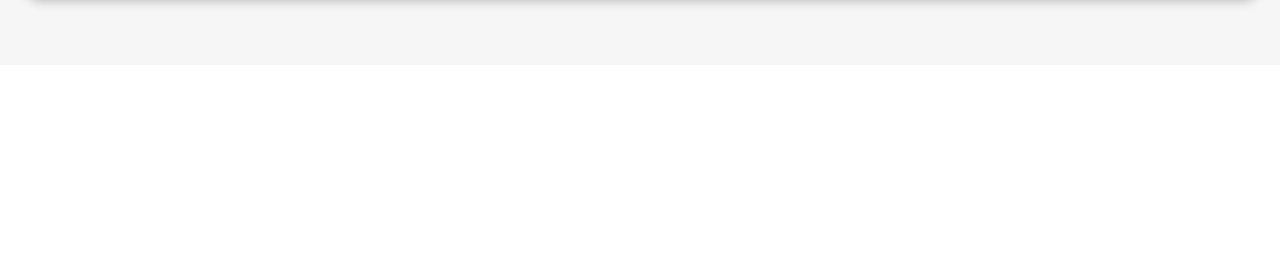
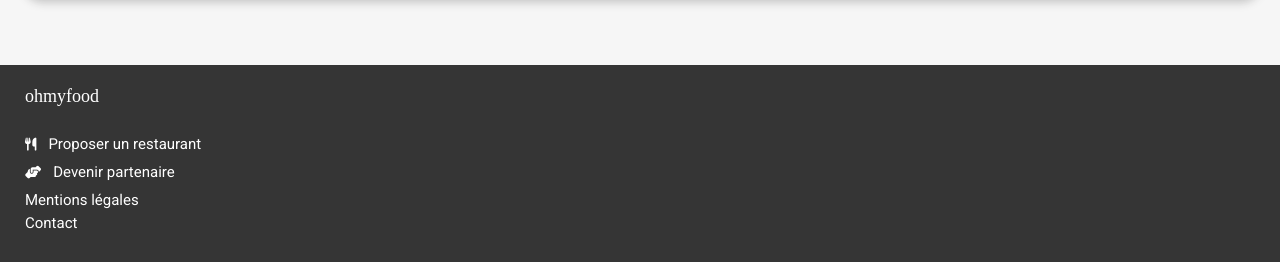
Before and after one commit to TheWizardJr/OpenClassrooms_Projet.3, a plain HTML site: page index.html in a window 1280 px wide. Shown: the part 1956-2218 px from the top of the page. Before the commit the page ends 2021 px from the top, so only its background shows below. Drawn offline with Linux system fonts and the light colour scheme; a web font is replaced by a local one.

Commit message:
add footer

```diff
--- a/css/main.scss
+++ b/css/main.scss
@@ -6,3 +6,4 @@
 @import "./scss/layout/explore";
 @import "./scss/layout/explain";
 @import "./scss/layout/restaurant";
+@import "./scss/layout/footer";
--- a/css/scss/base/_typography.scss
+++ b/css/scss/base/_typography.scss
@@ -4,6 +4,6 @@
     font-family: Roboto, serif;
 }
 
-h1{
+h1, .title_footer{
     font-family: 'Shrikhand', serif;
 }
--- /dev/null
+++ b/css/scss/layout/_footer.scss
@@ -0,0 +1,29 @@
+.footer{
+    height: 197px;
+    padding: 0 25px;
+    background-color: #353535;
+    color: #fff;
+    i{
+        color: #fff;
+        font-size: 13px;
+    }
+    p{
+        font-size: 15px;
+        margin: 5px 0 5px 0;
+    }
+}
+
+.title_footer{
+    margin: 0;
+    padding-top: 21px;
+    padding-bottom: 23px;
+    font-weight: 100;
+    font-size: 18px;
+}
+
+.logo_footer{
+    display: flex;
+    flex-direction: row;
+    align-items: center;
+    gap: 12px;
+}
--- a/index.html
+++ b/index.html
@@ -119,6 +119,17 @@
     </main>
 
     <footer>
+        <div class="footer">
+            <h3 class="title_footer">ohmyfood</h3>
+            <div>
+                <a class="logo_footer" href="#"><i class="fa-solid fa-utensils"></i><p>Proposer un restaurant</p></a>
+            </div>
+            <div>
+                <a class="logo_footer" href="#"><i class="fa-solid fa-handshake-angle"></i><p>Devenir partenaire</p></a>
+            </div>
+            <a href="#"><p>Mentions légales</p></a>
+            <a href="#"><p>Contact</p></a>
+        </div>
     </footer>
 
 </body>
```
Also changed, not shown: css/style.css, 1 other file.
